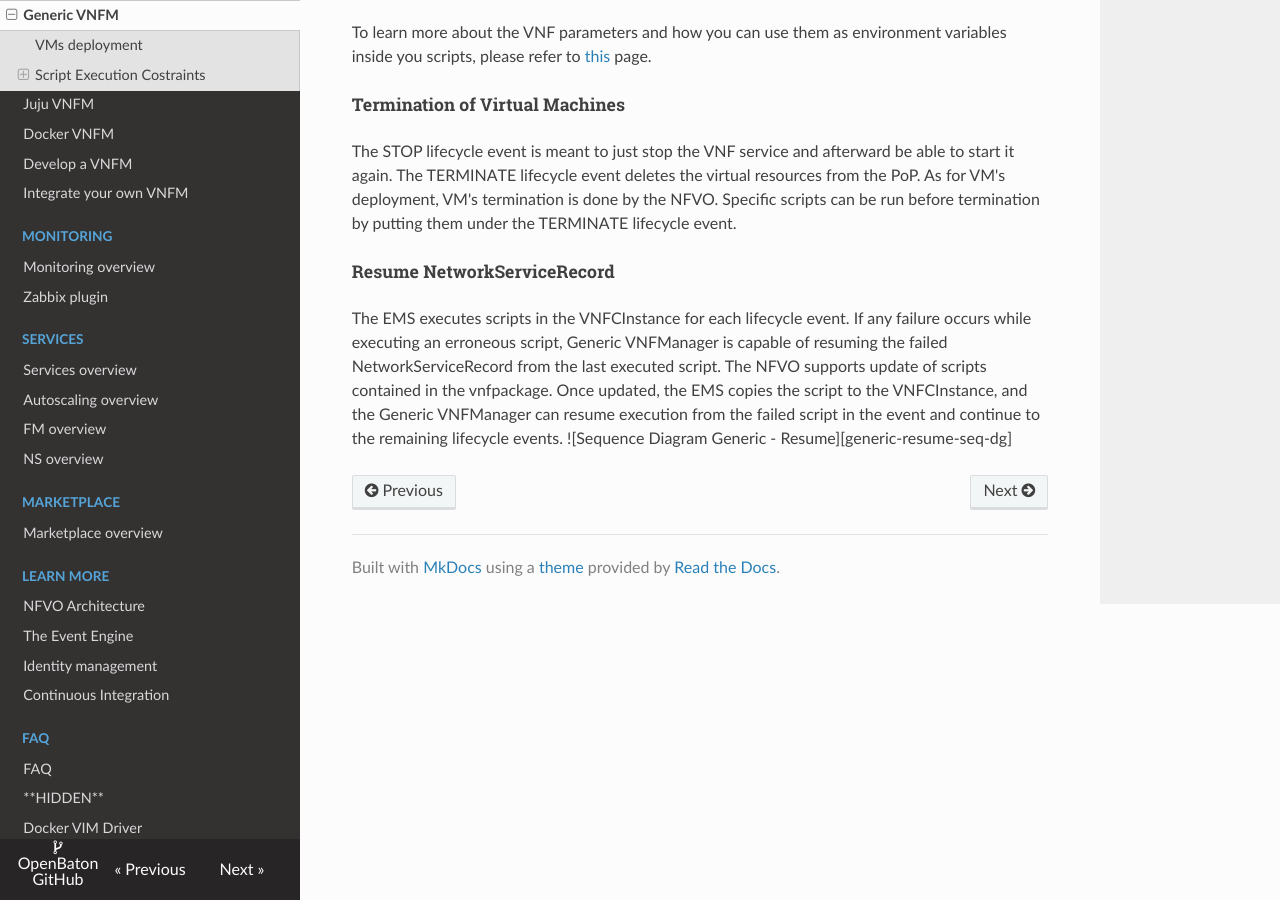
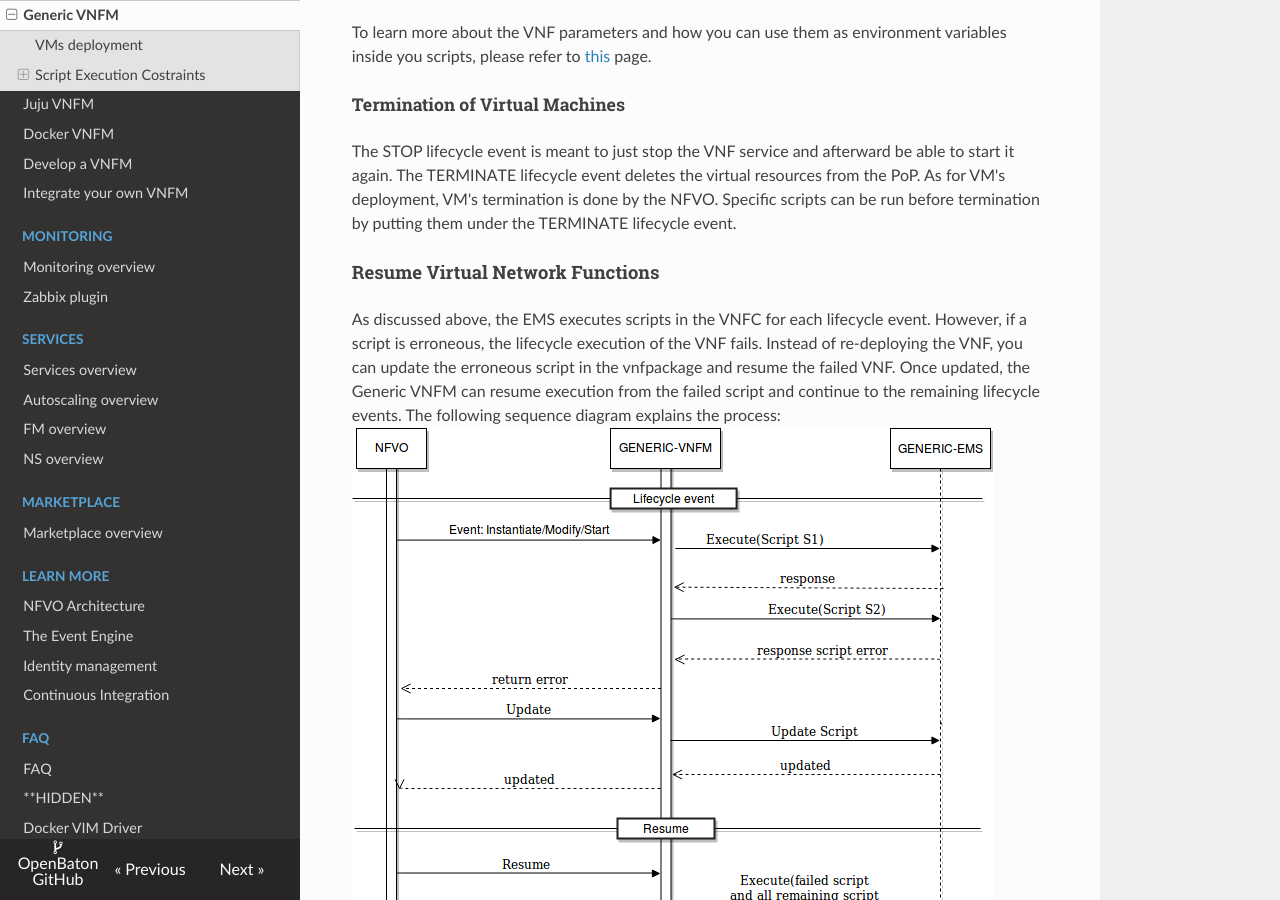
Before and after one commit to openbaton/docs, an MkDocs documentation site: the page built from docs/vnfm-generic.md, in a window 1280 px wide and 900 px high, scrolled down 4748 px. Built offline with MkDocs 1.6.1, drawn with Linux system fonts in a browser that asks for light colours; nearby versions of some CDN libraries; old or Windows-style settings are respelled for this version of MkDocs.

Commit message:
updated sequence diagram and read-me for generic vnfm

```diff
--- a/docs/vnfm-generic.md
+++ b/docs/vnfm-generic.md
@@ -120,9 +120,9 @@
 The STOP lifecycle event is meant to just stop the VNF service and afterward be able to start it again. The TERMINATE lifecycle event deletes the virtual resources from the PoP.
 As for VM's deployment, VM's termination is done by the NFVO. Specific scripts can be run before termination by putting them under the TERMINATE lifecycle event.
 
-##### Resume NetworkServiceRecord
+#### Resume Virtual Network Functions
 
-The EMS executes scripts in the VNFCInstance for each lifecycle event. If any failure occurs while executing an erroneous script, Generic VNFManager is capable of resuming the failed NetworkServiceRecord from the last executed script. The NFVO supports update of scripts contained in the vnfpackage. Once updated, the EMS copies the script to the VNFCInstance, and the Generic VNFManager can resume execution from the failed script in the event and continue to the remaining lifecycle events.
+As discussed above, the EMS executes scripts in the VNFC for each lifecycle event. However, if a script is erroneous, the lifecycle execution of the VNF fails. Instead of re-deploying the VNF, you can update the erroneous script in the vnfpackage and resume the failed VNF. Once updated, the Generic VNFM can resume execution from the failed script and continue to the remaining lifecycle events. The following sequence diagram explains the process:
 ![Sequence Diagram Generic - Resume][generic-resume-seq-dg]
 
 <!---
@@ -138,6 +138,9 @@
 [ns-with-dependency]:images/generic-vnfm-ns-with-dependency.png
 [vnfpackage-tutorial-link]:vnf-package#tutorial
 [vnfpackage-doc-link]:vnf-package
+[generic-resume-seq-dg]:images/generic-resume-seq-dg.png
+
+
 
 <!---
 Script for open external links in a new tab
```
Also changed, not shown: docs/images/generic-resume-seq-dg.png.
